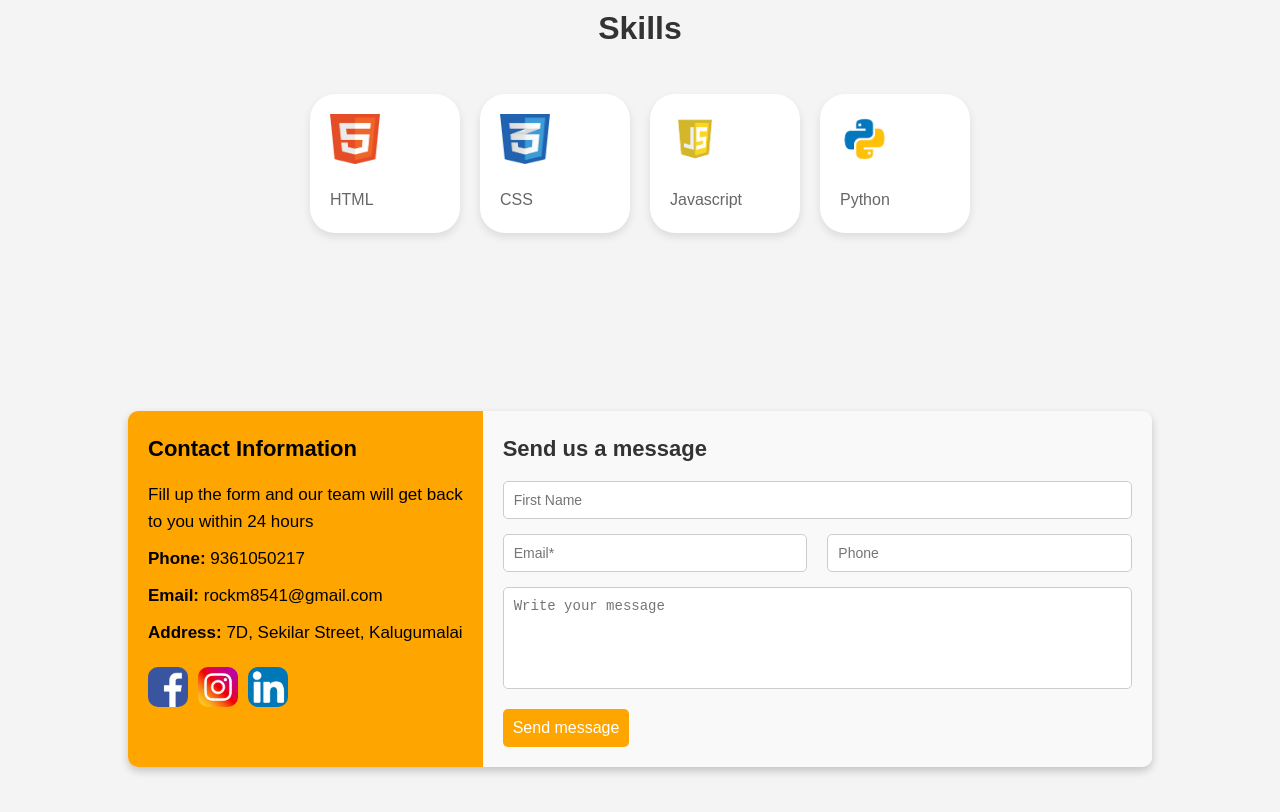
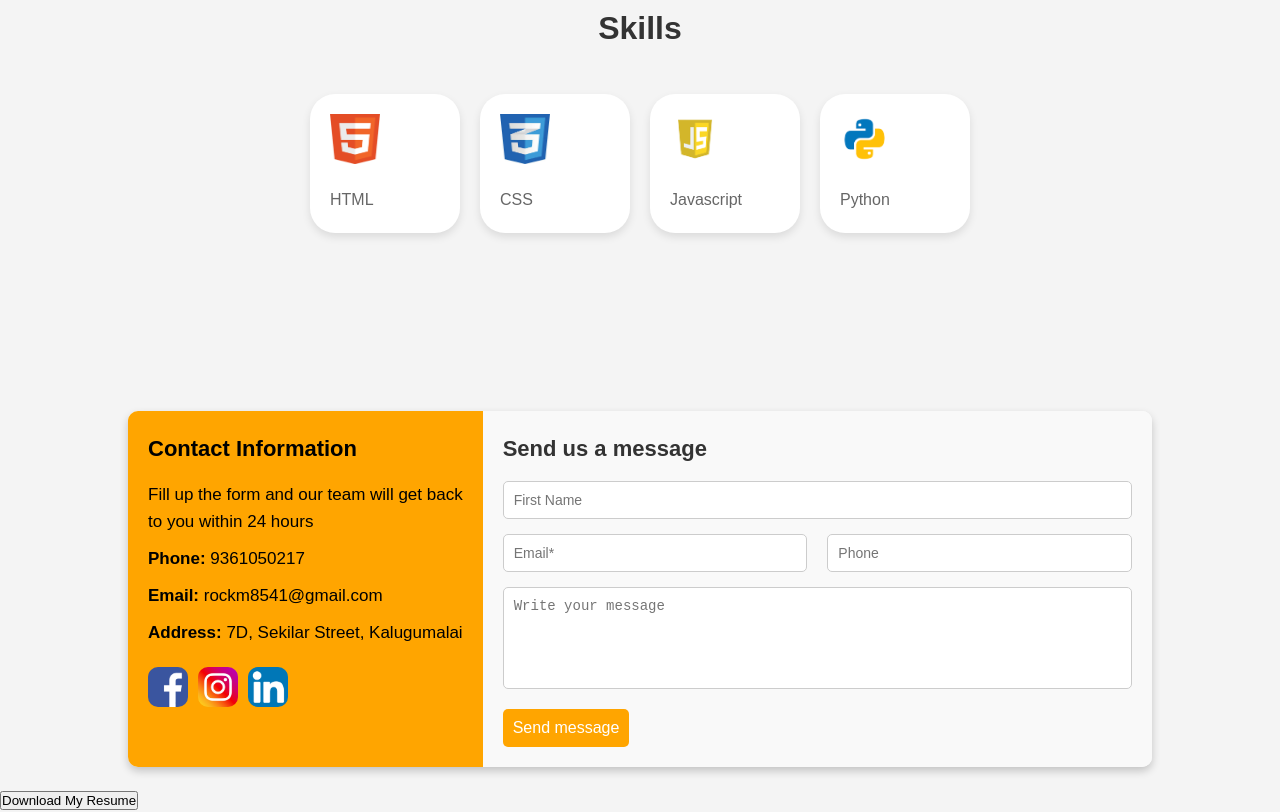
Before and after one commit to Manit-rex/My-Portfolio, a plain HTML site: page index.html in a window 1280 px wide. Shown: the part 852-1664 px from the top of the page. Before the commit the page ends 1639 px from the top, so only its background shows below. Drawn offline with Linux system fonts and the light colour scheme.

Commit message:
Update index.html

```diff
--- a/index.html
+++ b/index.html
@@ -99,6 +99,12 @@
           </form>
         </div>
     </div>
-
+    <footer>
+        <div class="footer-bottom">
+            <div class="resume">
+                <a href="Manikandan M.pdf"><button class="resumes">Download My Resume</button></a>
+            </div>
+        </div>
+    </footer>
 </body>
 </html>
```
